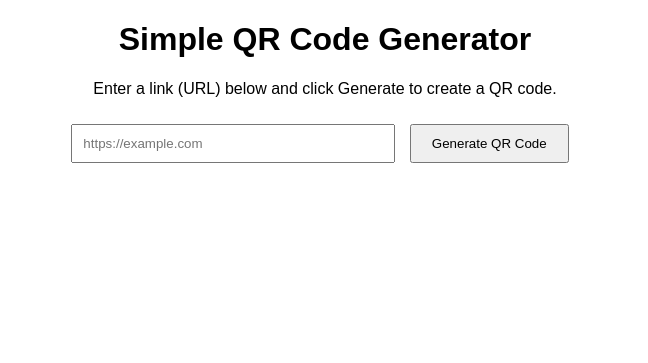
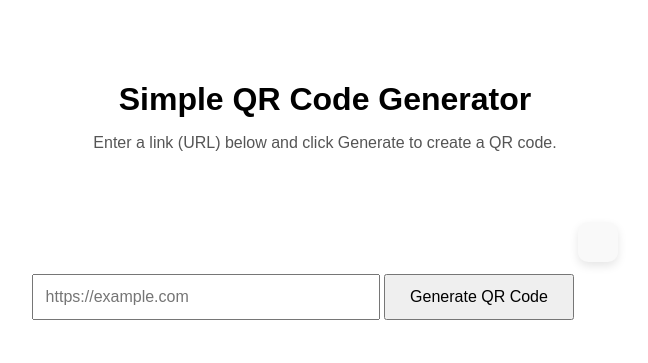
Before and after one commit to MohanPrasath5401/qrcodegenerator, a plain HTML site: page index.html in a window 1280 px wide. Shown: the whole page, without its empty margins (315-963 px from the left). Drawn offline with Linux system fonts and the light colour scheme.

Commit message:
Enhance styling and layout of QR Code Generator
Updated layout and styling for better user experience.

```diff
--- a/index.html
+++ b/index.html
@@ -3,13 +3,42 @@
 <head>
     <meta charset="UTF-8">
     <meta name="viewport" content="width=device-width, initial-scale=1.0">
-    <title>QR Code Generator</title>
+    <title>Simple QR Code Generator</title>
     <script src="https://cdnjs.cloudflare.com/ajax/libs/qrcodejs/1.0.0/qrcode.min.js"></script>
     <style>
-        body { font-family: Arial, sans-serif; text-align: center; margin: 20px; }
-        input { padding: 10px; width: 300px; }
-        button { padding: 10px 20px; margin: 10px; }
-        #qrcode { margin: 20px auto; }
+        body {
+            font-family: Arial, sans-serif;
+            text-align: center;
+            margin: 40px auto;
+            max-width: 600px;
+            padding: 20px;
+        }
+        h1 {
+            margin-bottom: 10px;
+        }
+        p {
+            margin-bottom: 30px;
+            color: #555;
+        }
+        input {
+            padding: 12px;
+            width: 320px;
+            font-size: 16px;
+            margin-bottom: 20px;
+        }
+        button {
+            padding: 12px 24px;
+            font-size: 16px;
+            cursor: pointer;
+        }
+        #qrcode {
+            margin: 40px auto;   /* This centers it horizontally */
+            display: inline-block; /* Important for proper centering */
+            padding: 20px;
+            background: #f9f9f9;
+            border-radius: 10px;
+            box-shadow: 0 4px 10px rgba(0,0,0,0.1);
+        }
     </style>
 </head>
 <body>
```
